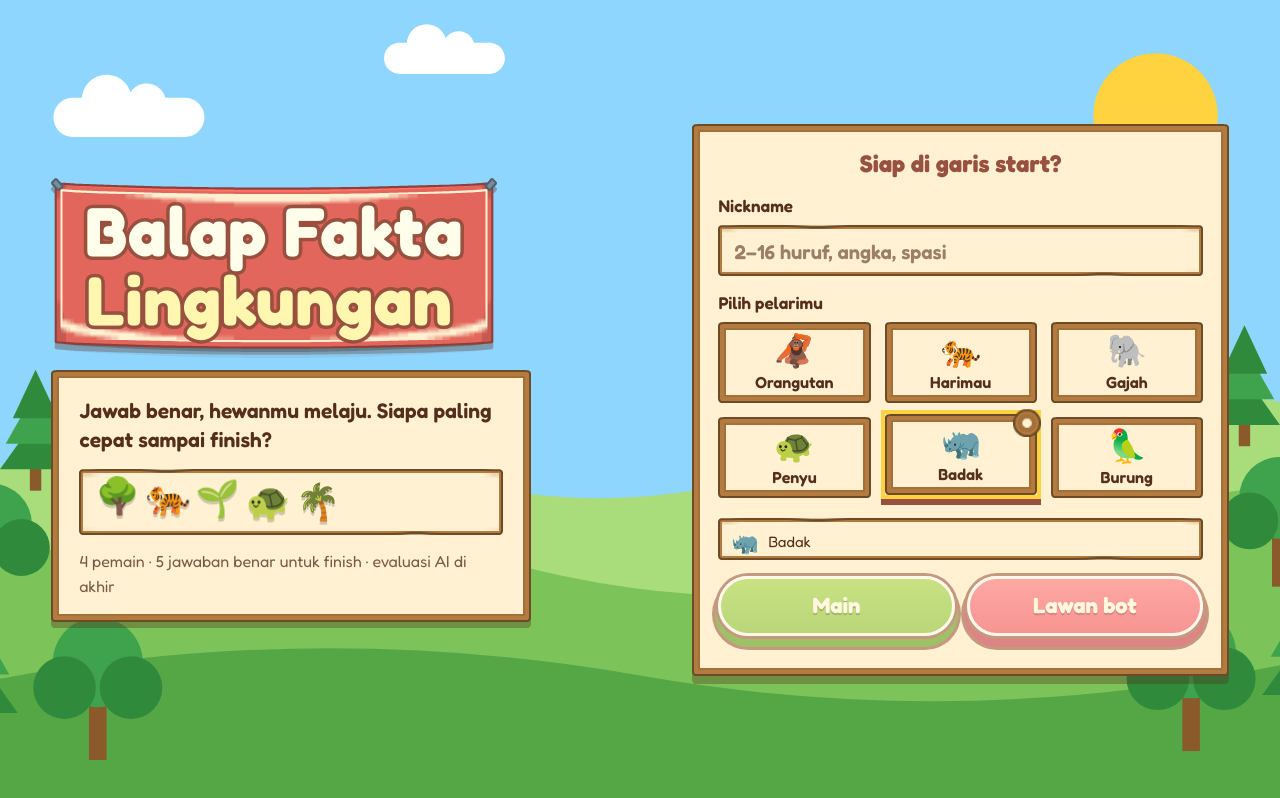
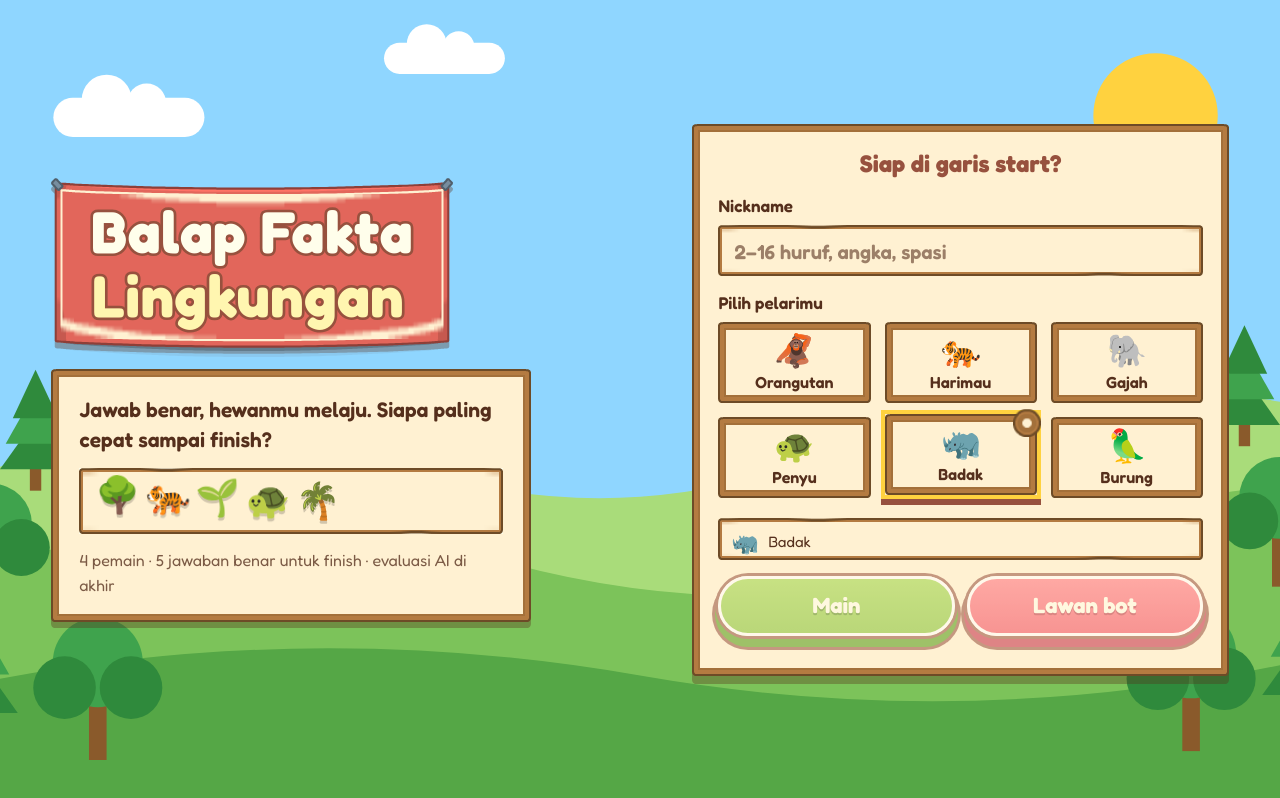
Before and after one commit to keinan21/logicodix, a React (Vite) app: page / in a window 1280 px wide. Built offline with nearby package versions, Linux system fonts and the light colour scheme; no server answers.

Commit message:
fix(ui): judul banner lega di dalam bingkai (T-21)
- Font judul hero dikecilkan (maks 66px) + line-height 1.08 + stroke 0.09em
  supaya descender tidak menempel garis krem dalam banner
- Padding banner 6/16/12 supaya teks tidak mepet tepi

```diff
--- a/src/client/screens/Home.css
+++ b/src/client/screens/Home.css
@@ -28,7 +28,7 @@
 }
 
 .home-plank {
-  padding: 2px 10px 6px;
+  padding: 6px 16px 12px;
   border: solid transparent;
   border-width: 16px 24px 12px;
   border-image: var(--plank) 16 24 12 24 fill / 16px 24px 12px 24px stretch;
@@ -37,12 +37,12 @@
 
 .home-plank h1 {
   margin: 0;
-  font-size: clamp(38px, 5.4vw, 80px);
-  line-height: 1;
+  font-size: clamp(32px, 4.6vw, 66px);
+  line-height: 1.08;
   font-weight: 700;
   letter-spacing: 0.01em;
   color: var(--cream);
-  -webkit-text-stroke: 7px var(--br);
+  -webkit-text-stroke: 0.09em var(--br);
   paint-order: stroke fill;
 }
 
```
